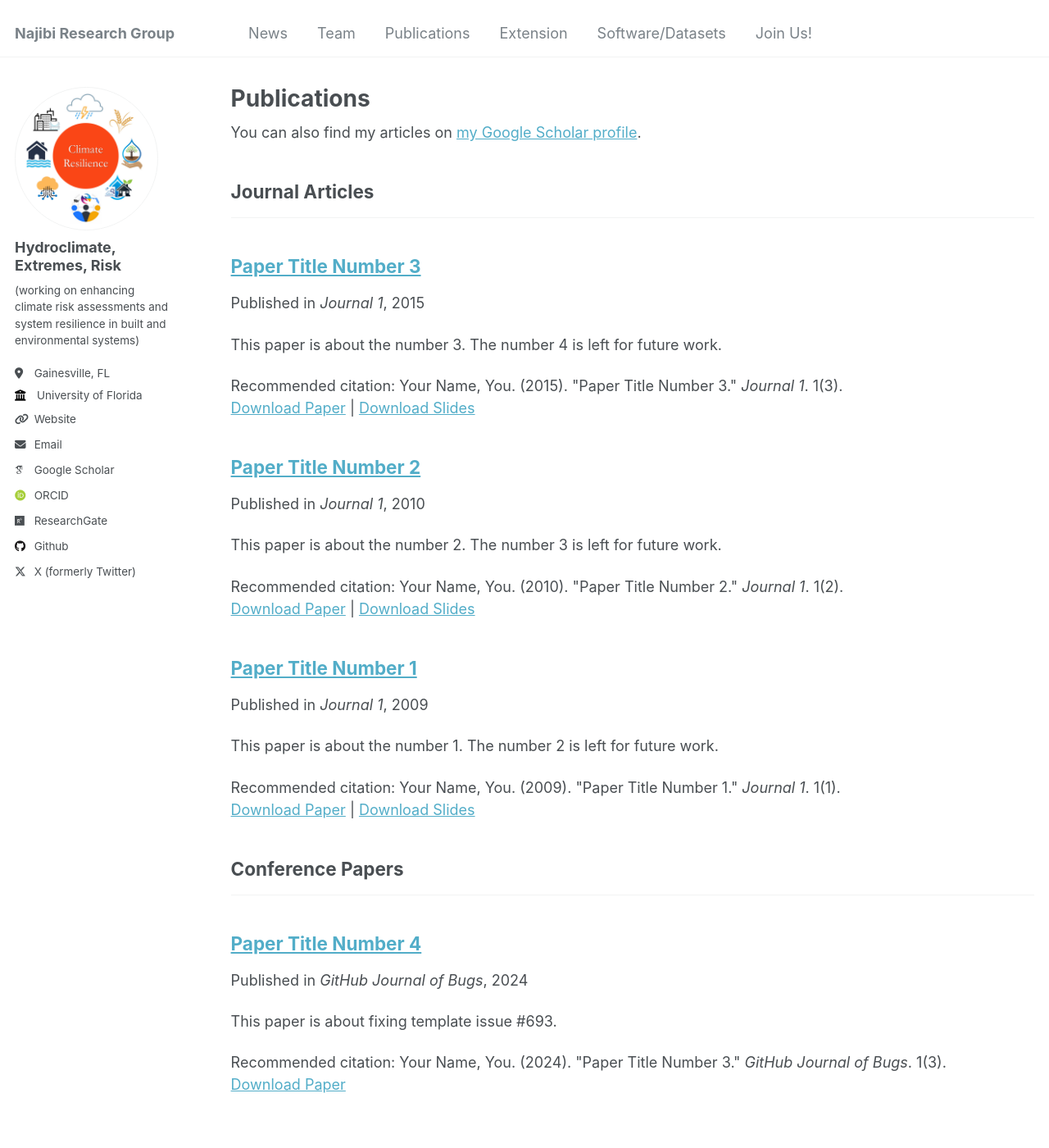
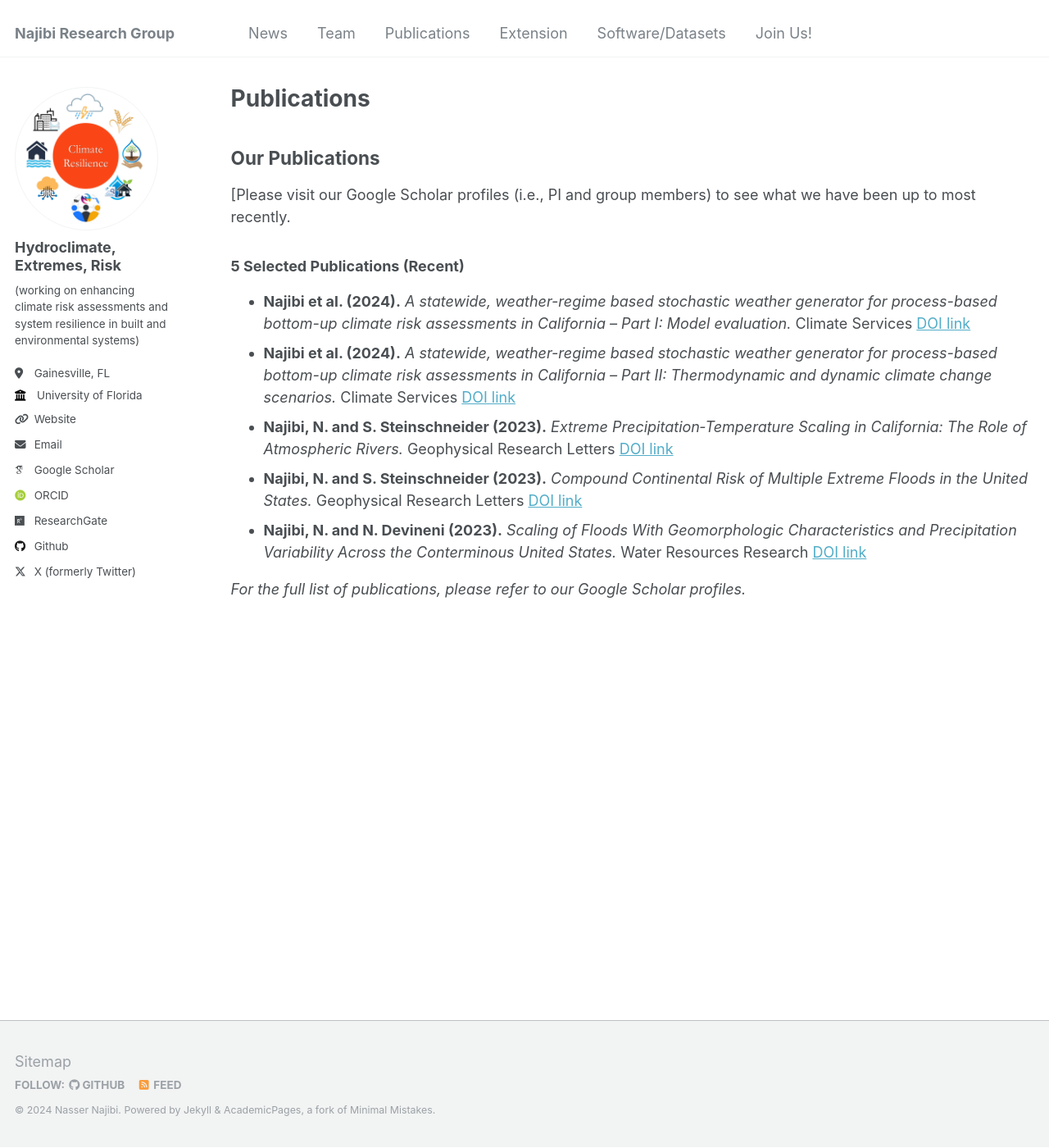
Before and after one commit to nassernajibi/lab, a Jekyll site: the page built from _pages/publications.md, in a window 1280 px wide and 1400 px high. Shown: the whole window at 82% size. Built offline with Jekyll 4.4.1, drawn with Linux system fonts in a browser that asks for light colours; some web fonts are replaced.

Commit message:
Updated Pub

```diff
--- a/_pages/publications.md
+++ b/_pages/publications.md
@@ -1,39 +1,20 @@
 ---
-permalink: /terms/
-title: "Terms and Privacy Policy"
-modified: 2016-06-06
+layout: archive  # Adjust this to match an existing layout in your _layouts folder
+title: "Publications"
+permalink: /publications/
+author_profile: true  # Optional, adjust based on your theme
 ---
 
-{% include base_path %}
-{% include toc %}
+## Our Publications
 
-## Privacy Policy
+[Please visit our Google Scholar profiles (i.e., PI and group members) to see what we have been up to most recently.
 
-The privacy of my visitors is extremely important. This Privacy Policy outlines the types of personal information that is received and collected and how it is used.
+### 5 Selected Publications (Recent)
 
-First and foremost, I will never share your email address or any other personal information to anyone without your direct consent.
+- **Najibi et al. (2024).** *A statewide, weather-regime based stochastic weather generator for process-based bottom-up climate risk assessments in California – Part I: Model evaluation.* Climate Services [DOI link](https://doi.org/10.1016/j.cliser.2024.100489)
+- **Najibi et al. (2024).** *A statewide, weather-regime based stochastic weather generator for process-based bottom-up climate risk assessments in California – Part II: Thermodynamic and dynamic climate change scenarios.* Climate Services [DOI link](https://doi.org/10.1016/j.cliser.2024.100485)
+- **Najibi, N. and S. Steinschneider (2023).** *Extreme Precipitation‐Temperature Scaling in California: The Role of Atmospheric Rivers.* Geophysical Research Letters [DOI link](https://doi.org/10.1029/2023GL104606)
+- **Najibi, N. and S. Steinschneider (2023).** *Compound Continental Risk of Multiple Extreme Floods in the United States.* Geophysical Research Letters [DOI link](https://doi.org/10.1029/2023GL105297)
+- **Najibi, N. and N. Devineni (2023).** *Scaling of Floods With Geomorphologic Characteristics and Precipitation Variability Across the Conterminous United States.* Water Resources Research [DOI link](https://doi.org/10.1029/2022WR032815)
 
-### Log Files
-
-Like many other websites, this site uses log files to help learn about when, from where, and how often traffic flows to this site. The information in these log files include:
-
-* Internet Protocol addresses (IP)
-* Types of browser
-* Internet Service Provider (ISP)
-* Date and time stamp
-* Referring and exit pages
-* Number of clicks
-
-All of this information is not linked to anything that is personally identifiable.
-
-### Cookies and Web Beacons
-
-When you visit this site "convenience" cookies are stored on your computer when you submit a comment to help you log in faster to [Disqus](http://disqus.com) the next time you leave a comment.
-
-Third-party advertisers may also place and read cookies on your browser and/or use web beacons to collect information. This site has no access or control over these cookies. You should review the respective privacy policies on any and all third-party ad servers for more information regarding their practices and how to opt-out.
-
-If you wish to disable cookies, you may do so through your web browser options. Instructions for doing so can be found on the specific web browsers' websites.
-
-#### Google Analytics
-
-Google Analytics is a web analytics tool I use to help understand how visitors engage with this website. It reports website trends using cookies and web beacons without identifying individual visitors. You can read [Google Analytics Privacy Policy](http://www.google.com/analytics/learn/privacy.html).
+*For the full list of publications, please refer to our Google Scholar profiles.*
```
Also changed, not shown: _pages/join-us.md (added, +39 -0 lines), _pages/software.md (added, +39 -0 lines).
